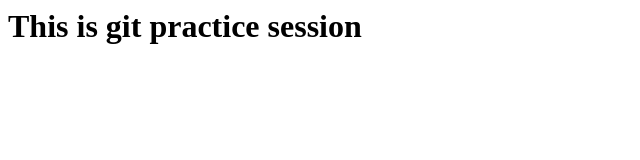
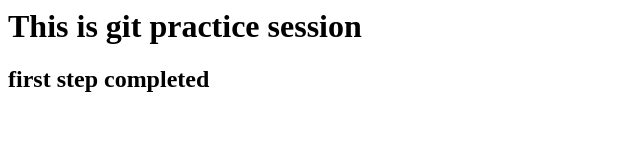
Before and after one commit to kethrapaul/testing-remote, a plain HTML site: page index.html in a window 1280 px wide. Shown: the whole page, without its empty margins (0-640 px from the left). Drawn offline with Linux system fonts and the light colour scheme.

Commit message:
testing git 2

```diff
--- a/index.html
+++ b/index.html
@@ -1,3 +1,4 @@
 <html>
 <h1> This is git practice session </h1>
+<h2> first step completed </h2>
 </html>
```
